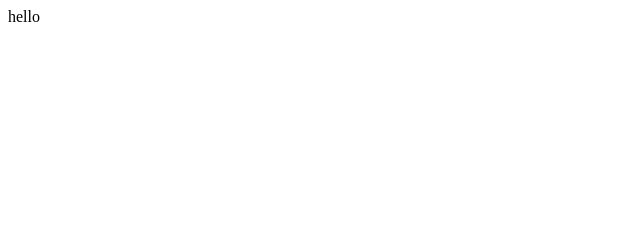
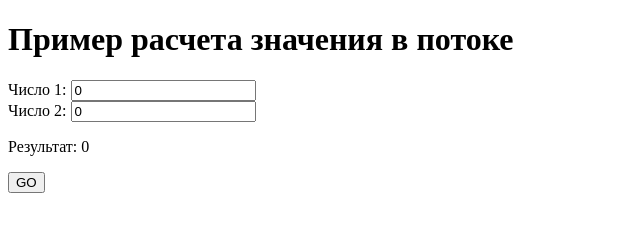
Before and after one commit to Lexxus007/Lexxus007.github.io, a plain HTML site: page task1.html in a window 1280 px wide. Shown: the whole page, without its empty margins (0-640 px from the left). Drawn offline with Linux system fonts and the light colour scheme.

Commit message:
Update task1.html

```diff
--- a/task1.html
+++ b/task1.html
@@ -1,27 +1,51 @@
 <!DOCTYPE html>
-
 <html>
 <head>
-    <title></title>
+    <title>Web Workers</title>
     <script>
-        if (window.Worker) {
-            console.log("step 1");
-            let worker = new Worker("worker.js");
-            console.log("step 2");
-            worker.postMessage("hello");
-            console.log("step 3");
-            worker.addEventListener("message", function (e) {
-                document.querySelector("div").innerHTML = e.data;
+        window.onload=function(){
+            document.querySelector("#btn").addEventListener("click", function(){
+                if (window.Worker) {
+                    //Вызов конструктора Worker()
+                    let worker = new Worker("worker3.js");
+                    let first = document.querySelector('#number1');
+                    let second = document.querySelector('#number2');
+                    let result = document.querySelector('p');
+
+                    first.onchange = function () {
+                        //отправка данных на Worker в ввиде массива
+                        worker.postMessage([first.value, second.value]);
+                        console.log('Сообщение отправлено');
+                    };
+
+                    second.onchange = function () {
+                        worker.postMessage([first.value, second.value]);
+                        console.log('Сообщение отправлено');
+                    };
+
+                    worker.onmessage = function (e) {
+                        result.textContent = e.data;
+                        console.log('Сообщение получено');
+                    };
+                }
             }, false);
-            console.log("step 4");
-        } else {
-            document.querySelector("div").innerHTML = "Fault";
         }
     </script>
 </head>
 <body>
-    <div>
-        Temp
-    </div>
+    <h1>Пример расчета значения в потоке</h1>
+
+        <form>
+            <div>
+                <label for="number1">Число 1: </label>
+                <input type="text" id="number1" value="0">
+            </div>
+            <div>
+                <label for="number2">Число 2: </label>
+                <input type="text" id="number2" value="0">
+            </div>
+        </form>
+        <p>Результат: 0</p>
+        <input type="button" value="GO" id="btn">
 </body>
 </html>
```
